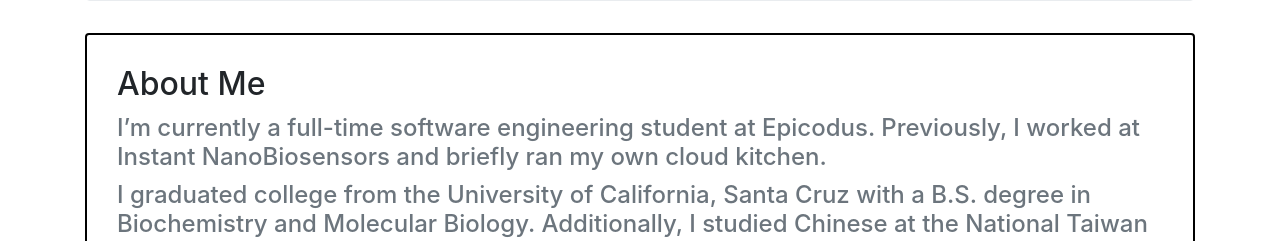
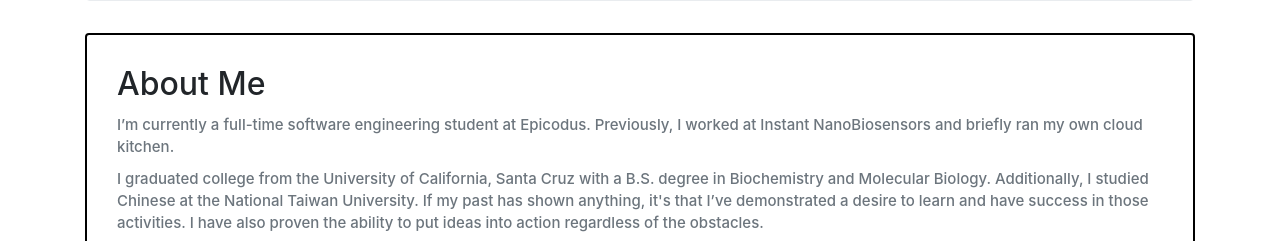
Before and after one commit to Matth5050/Portfolio-Page, a plain HTML site: page index.html in a window 1280 px wide. Shown: the part 516-757 px from the top of the page. Drawn offline with nearby package versions, Linux system fonts and the light colour scheme.

Commit message:
added styles for about section

```diff
--- a/css/styles.css
+++ b/css/styles.css
@@ -21,3 +21,8 @@
 .bi-github {
   margin: 10px 10px;
 }
+
+.card-subtitle {
+  font-size: 15px;
+  line-height: 22px;
+}
```
